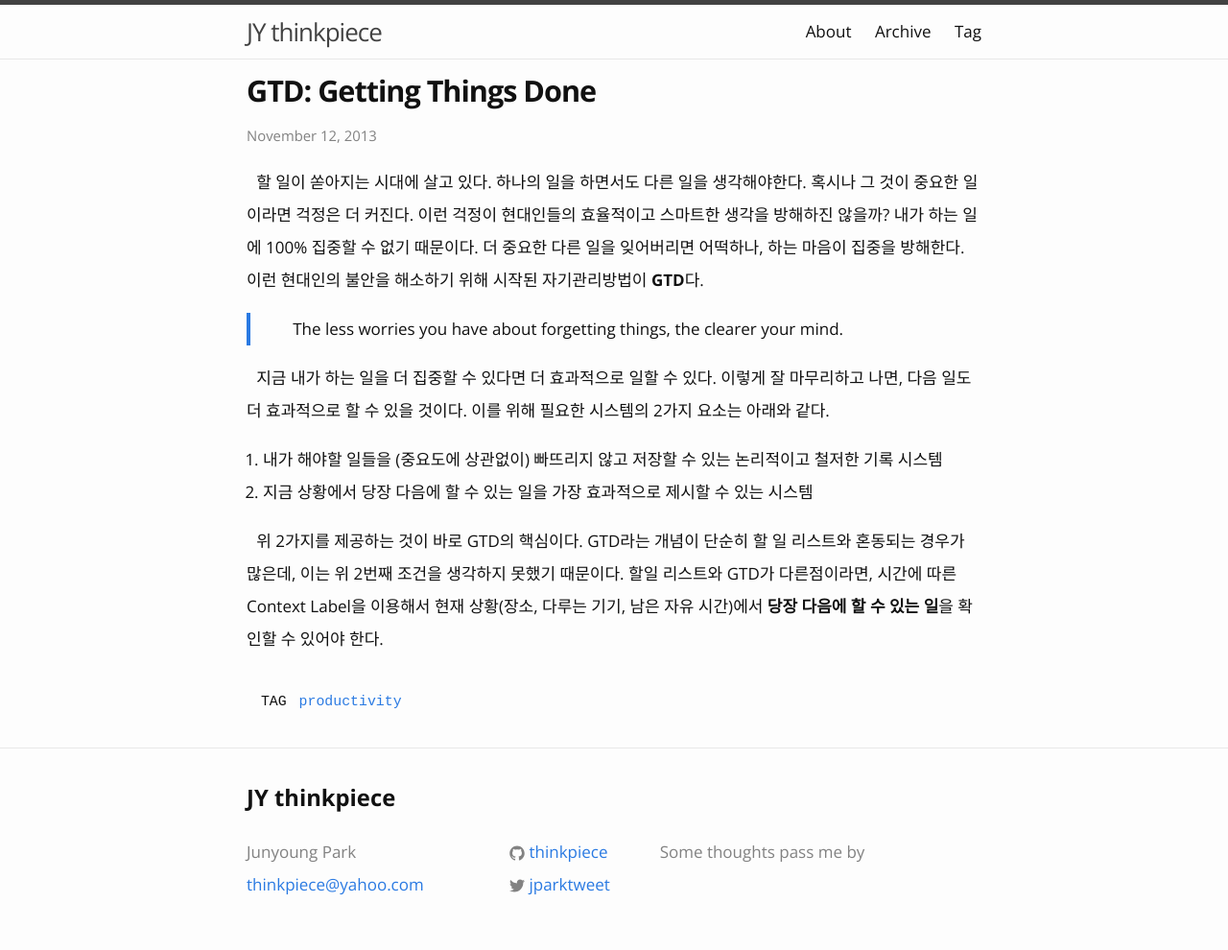
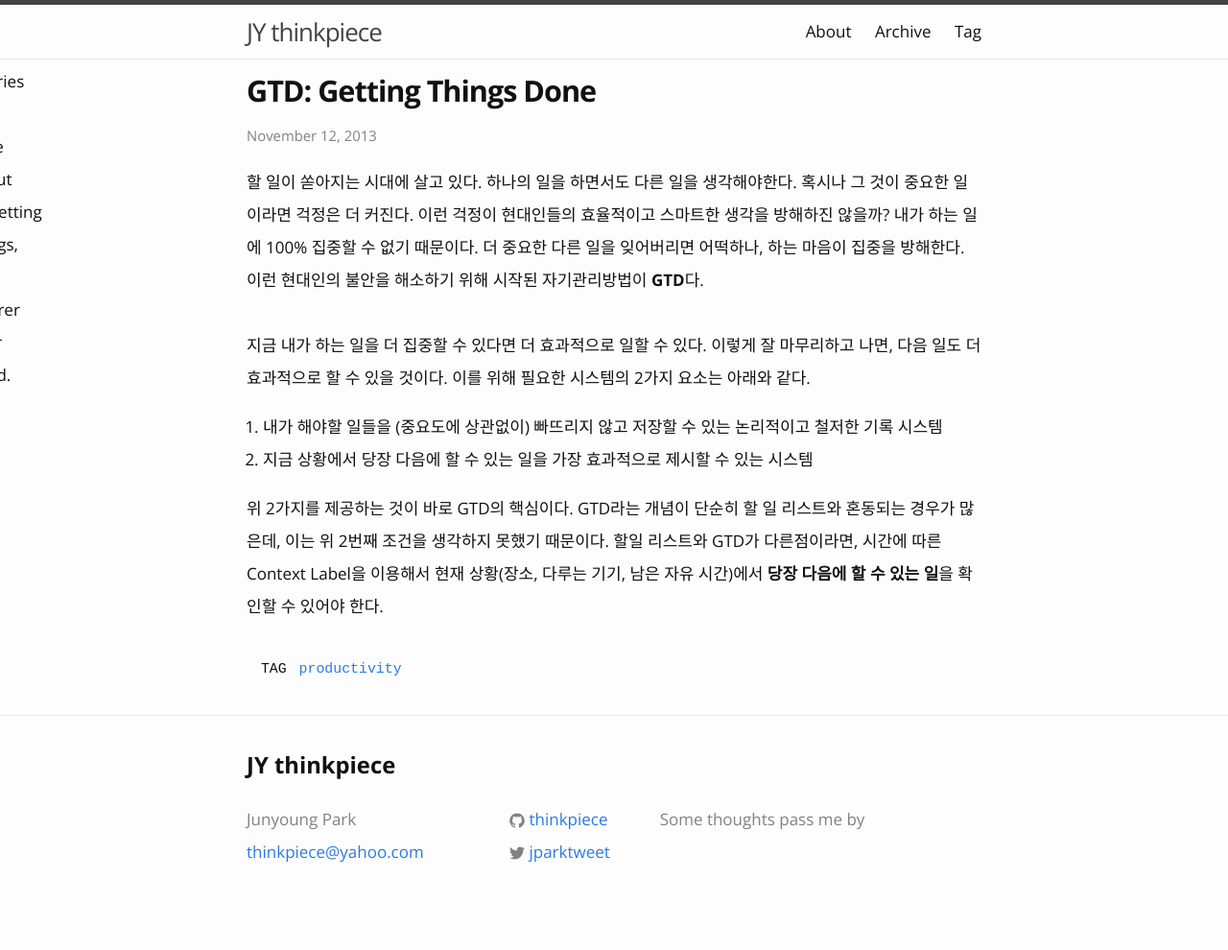
Before and after one commit to thinkpiece/thinkpiece.github.com, a Jekyll site: the page built from _posts/2013-11-12-gtd-getting-things-done.md, in a window 1280 px wide. Shown: the whole page at 96% size. Built offline with Jekyll 4.4.1, drawn with Linux system fonts in a browser that asks for light colours; comment, search, counter and statistics services are not loaded; after the commit the page ends 956 px from its top, so only the background shows below that.

Commit message:
indent removed

```diff
--- a/_sass/_base.scss
+++ b/_sass/_base.scss
@@ -142,17 +142,20 @@ blockquote {
     border-left: 4px solid $brand-color;
     padding-left: $spacing-unit * 2;
 
-    > :last-child {
-        margin-bottom: 0;
-    }
+    margin-bottom: $spacing-unit * 2;
+    margin-top: $spacing-unit * 2;
 }
 
-blockquote p:before {
+blockquote p {
     position: absolute;
     left: -2em;
     top: 0;
     width: 5px;
     height: 5px;
+
+    > :last-child {
+        margin-bottom: 0;
+    }
 }
 
 /**
--- a/_sass/_layout.scss
+++ b/_sass/_layout.scss
@@ -200,9 +200,7 @@
     margin-bottom: ($spacing-unit*2);
 }
 
-.post-content p {
-    text-indent: 0.6rem;
-}
+/* .post-content p {text-indent: 0.6rem;} */
 
 /**
  * Summary
```
